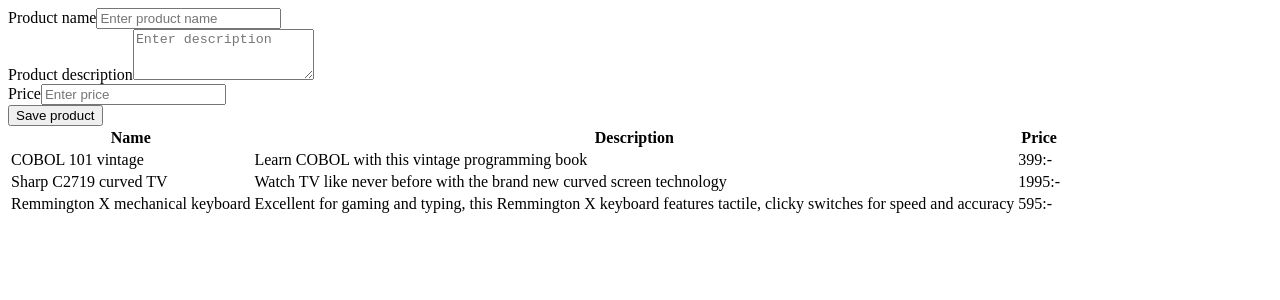
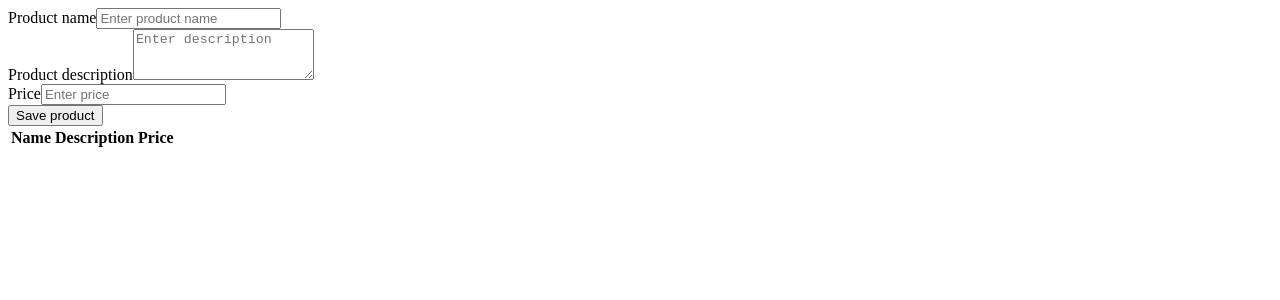
Before and after one commit to ilumin/vue-workshop, a Vue app: page / in a window 1280 px wide. Shown: the top 300 px of the page. Built offline with nearby package versions, Linux system fonts and the light colour scheme.

Commit message:
UPDATE manage product component - submit form => push data into products - clear form after submit - remove dummy data

```diff
--- a/src/components/ManageProducts.vue
+++ b/src/components/ManageProducts.vue
@@ -11,6 +11,7 @@
 </template>
 
 <script>
+import uuid from 'uuid'
 import ProductList from './ProductList'
 import SaveProductForm from './SaveProductForm'
 
@@ -22,28 +23,7 @@
       description: '',
       price: null,
     },
-    products: [
-      {
-        id: 'cc919e21-ae5b-5e1f-d023-c40ee669520c',
-        name: 'COBOL 101 vintage',
-        description: 'Learn COBOL with this vintage programming book',
-        price: 399,
-      },
-      {
-        id: 'bcd755a6-9a19-94e1-0a5d-426c0303454f',
-        name: 'Sharp C2719 curved TV',
-        description: 'Watch TV like never before with the brand new curved ' +
-          'screen technology',
-        price: 1995,
-      },
-      {
-        id: '727026b7-7f2f-c5a0-ace9-cc227e686b8e',
-        name: 'Remmington X mechanical keyboard',
-        description: 'Excellent for gaming and typing, this Remmington X ' +
-          'keyboard features tactile, clicky switches for speed and accuracy',
-        price: 595,
-      }
-    ]
+    products: []
   }
 }
 
@@ -55,7 +35,12 @@
   data: initialData,
   methods: {
     onFormSave(productData) {
-      console.log('productData:', JSON.stringify(productData));
+      productData.id = uuid.v4();
+      this.products.push(productData);
+      this.resetProductInForm()
+    },
+    resetProductInForm() {
+      this.productInForm = initialData().productInForm;
     }
   }
 }
```
